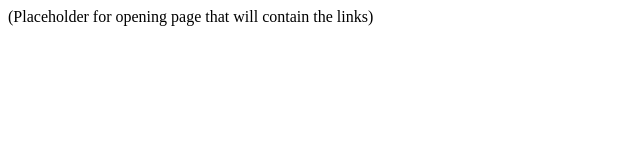
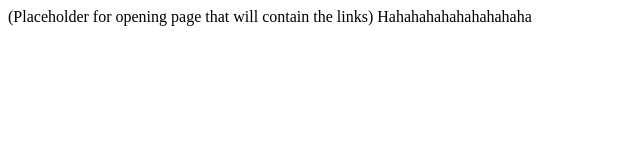
Before and after one commit to emannuelalmeida/rpg-tools, a plain HTML site: page docs/index.html in a window 1280 px wide. Shown: the whole page, without its empty margins (0-640 px from the left). Drawn offline with Linux system fonts and the light colour scheme.

Commit message:
Trying again

```diff
--- a/docs/index.html
+++ b/docs/index.html
@@ -3,5 +3,6 @@
 	</head>
 	<body>
 		(Placeholder for opening page that will contain the links)
+		Hahahahahahahahahaha
 	</body>
 </html>
```
